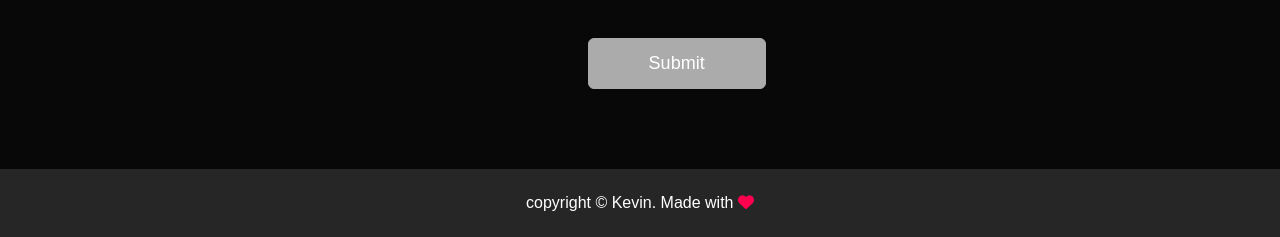
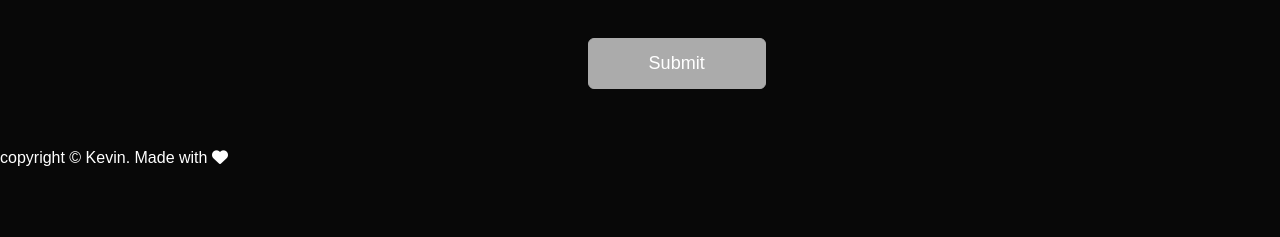
Before and after one commit to MedMez99/e-portfolio, a plain HTML site: page index.html in a window 1280 px wide. Shown: the part 6778-7015 px from the top of the page. After the commit the page ends 6945 px from the top, so only its background shows below. Drawn offline with Linux system fonts and the light colour scheme.

Commit message:
Update style.css

```diff
--- a/style.css
+++ b/style.css
@@ -279,6 +279,10 @@ nav ul li a:hover::after {
 .btn:hover {
     background: #ababab;
 }
+}
+.intro {
+    font-family: Book Antiqua ;
+}
 /* --------------contact----------- */
 .contact-left{
     flex-basis: 35%;
@@ -333,17 +337,8 @@ form .btn2{
     margin-top: 20px;
     cursor: pointer;
 }
-.copyright{
-    width: 100%;
-    text-align: center;
-    padding: 25px 0;
-    background: #262626;
-    font-weight: 300;
-    margin-top: 20px;
-}
-.copyright i {
-    color: #ff004f;
-}
+
+
 
 /* --------------css for small screen---------- */
 nav .fa-solid.fa-xmark,
@@ -367,7 +362,7 @@ nav .fa-solid.fa-xmark,
         font-size: 25px;
     }
     nav ul{
-        background: #ff004f;
+        background: #aaa9ac;
         position: fixed;
         top: 0;
         right: -200px;
@@ -406,8 +401,5 @@ nav .fa-solid.fa-xmark,
     }
     .contact-left, .contact-right{
         flex-basis: 100%;
-    }
-    .copyright{
-        font-size: 14px;
-    }
+
 }
```
